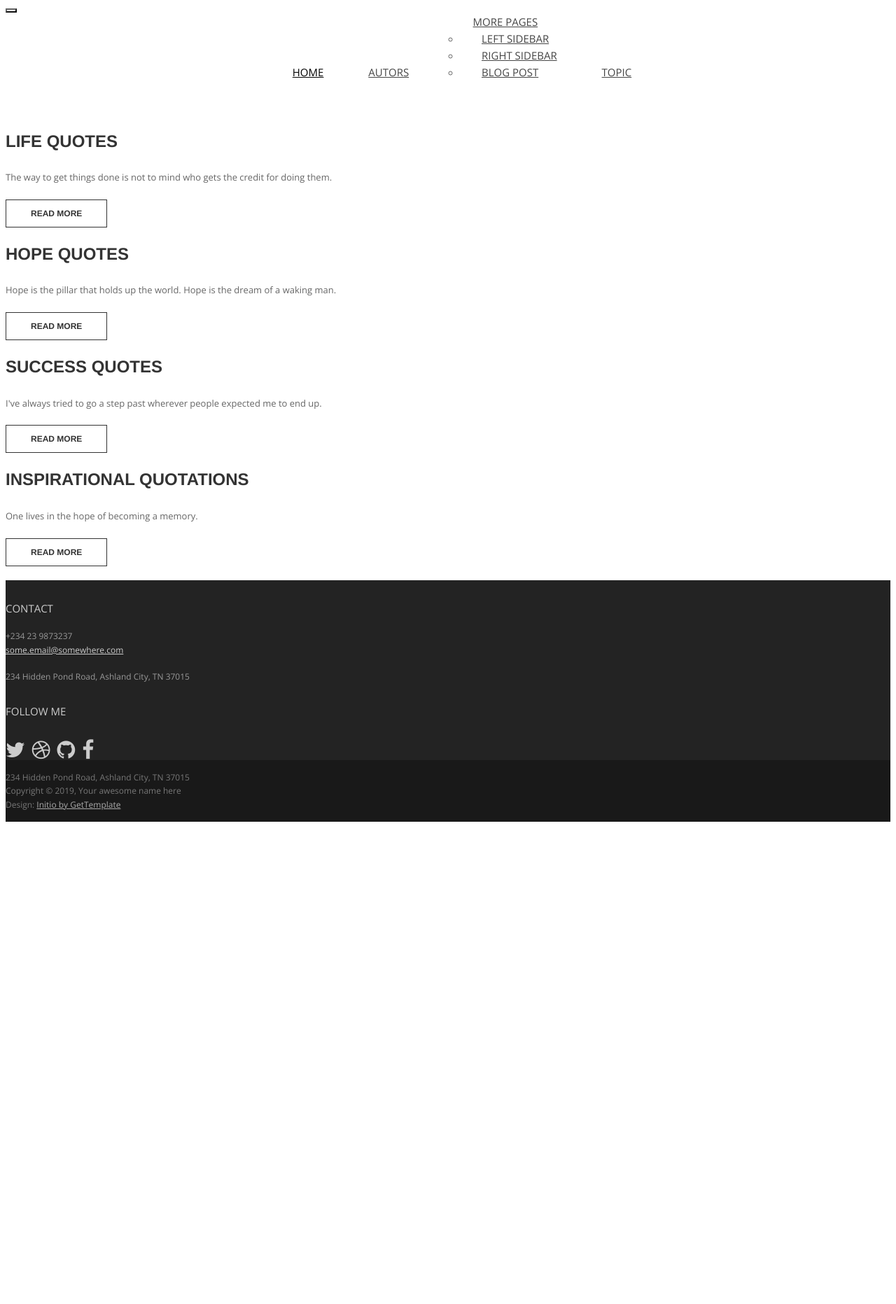
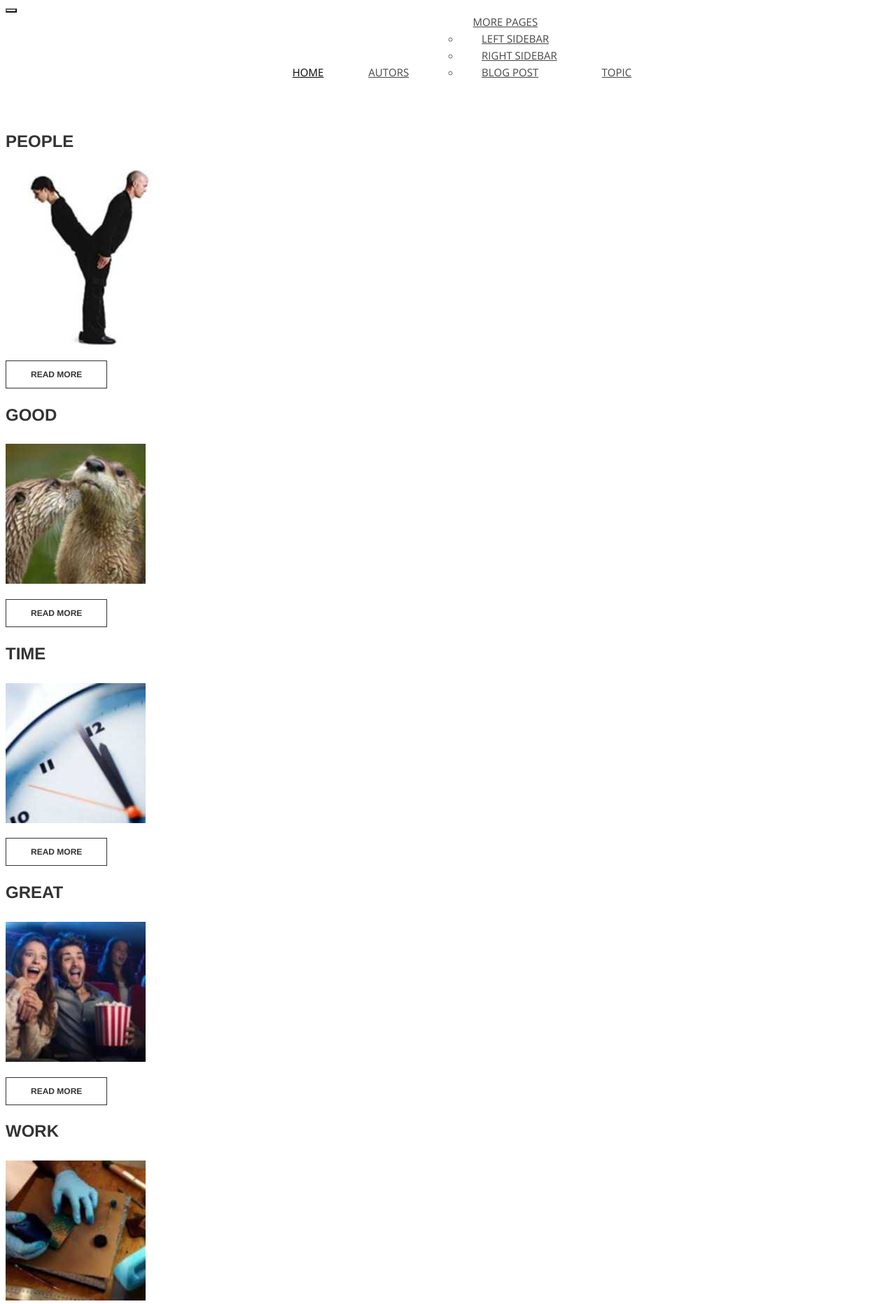
Before and after one commit to SkotarenkoEvgeny/Quotes-site, a Django app: page /quotes/topic/ in a window 1280 px wide. Shown: the part 467-2330 px from the top of the page at 70% size. Before the commit the page ends 1641 px from the top, so only its background shows below. Run offline with Django 3.2, Linux system fonts and the light colour scheme; data comes from the database, SQL or seed files in the repository; some libraries are stand-ins or nearby versions; some web fonts are replaced.

Commit message:
completed The Topic list view creation

```diff
--- a/mysite/quotes/templates/quotes/topic.html
+++ b/mysite/quotes/templates/quotes/topic.html
@@ -9,29 +9,18 @@
 
         <div class="row section featured topspace">
             <div class="row">
+                {% for unit in topics_list %}
                 <div class="col-sm-6 col-md-3">
-					<h3 class="text-center">Life quotes</h3>
-					<p>The way to get things done is not to mind who gets the credit for doing them.</p>
-					<p class="text-center"><a href="" class="btn btn-action">Read more</a></p>
+                    <h3 class="text-center"> {{ unit.topic }} </h3>
+                    <img src="{{ unit.foto.url }}" alt="can't load foto">
+                    <h1></h1>
+                    <p class="text-center"><a href="" class="btn btn-action">Read
+                        more</a></p>
                 </div>
-				<div class="col-sm-6 col-md-3">
-					<h3 class="text-center">Hope quotes</h3>
-					<p>Hope is the pillar that holds up the world. Hope is the dream of a waking man.</p>
-					<p class="text-center"><a href="" class="btn btn-action">Read more</a></p>
-				</div>
-				<div class="col-sm-6 col-md-3">
-					<h3 class="text-center">Success quotes</h3>
-					<p>I've always tried to go a step past wherever people expected me to end up.</p>
-					<p class="text-center"><a href="" class="btn btn-action">Read more</a></p>
-				</div>
-				<div class="col-sm-6 col-md-3">
-					<h3 class="text-center">Inspirational Quotations</h3>
-					<p>One lives in the hope of becoming a memory.</p>
-					<p class="text-center"><a href="" class="btn btn-action">Read more</a></p>
+                {% endfor %}
             </div>
         </div>
-    </div>
-	</div>	<!-- /container -->
+    </div>    <!-- /container -->
 
 </main>
 
--- a/mysite/quotes/urls.py
+++ b/mysite/quotes/urls.py
@@ -7,5 +7,5 @@
     path('autors/', views.about, name='autors'),
     path('autor/<slug:slug>', views.AutorView.as_view(), name='autor'),
     path('topic/1', views.simple_topic, name='topic_1'),
-    path('topic/', views.blog, name='topic'),
+    path('topic/', views.TopicListView.as_view(), name='topic'),
 ]
--- a/mysite/quotes/views.py
+++ b/mysite/quotes/views.py
@@ -1,7 +1,7 @@
 from django.shortcuts import render
 from django.views import generic
 
-from .models import Author, Quote
+from .models import Author, Quote, Topic
 
 
 # Create your views here.
@@ -43,7 +43,8 @@
     the list of topics
     """
     template_name = 'quotes/topic.html'
-
+    model = Topic
+    context_object_name = 'topics_list'
 
 def about(request):
     return render(request, 'quotes/autors.html')
```
Lines whose indentation alone changed are shown as unchanged.
